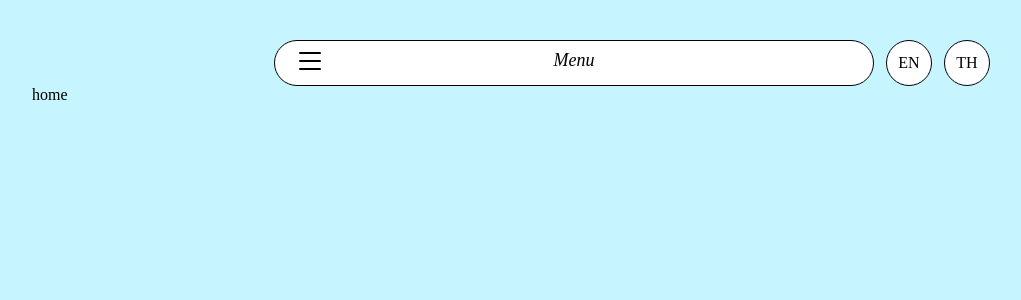
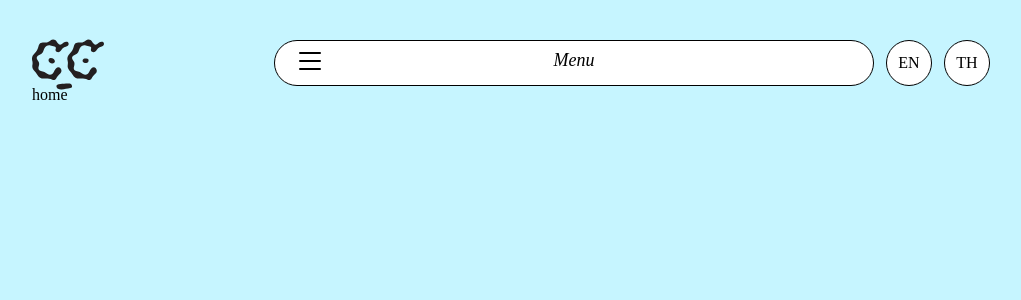
Before and after one commit to wipaweeeeee/cache, a React (Vite) app: page / in a window 1280 px wide. Shown: the top 300 px of the page, without its empty margins (8-1029 px from the left). Built offline with nearby package versions, Linux system fonts and the light colour scheme; a web font is replaced by a local one.

Commit message:
add new logo folder

```diff
--- a/src/components/Header/Header.jsx
+++ b/src/components/Header/Header.jsx
@@ -1,11 +1,11 @@
-// import Logo from '../Logo/';
+import Logo from '@/components/Logo/';
 import Nav from '@/components/Nav';
 import { Outlet } from 'react-router-dom';
 
 const Header = () => {
     return (
         <>
-            {/* <Logo /> */}
+            <Logo />
             <Nav />
             <Outlet/>
         </>
--- a/tsconfig.json
+++ b/tsconfig.json
@@ -4,5 +4,5 @@
         "paths": {
             "@/*": ["src/*"]
         }
-    },
+    }
 }
```
Also changed, not shown: 1 other file (tests, documents, lock files or other folders).
